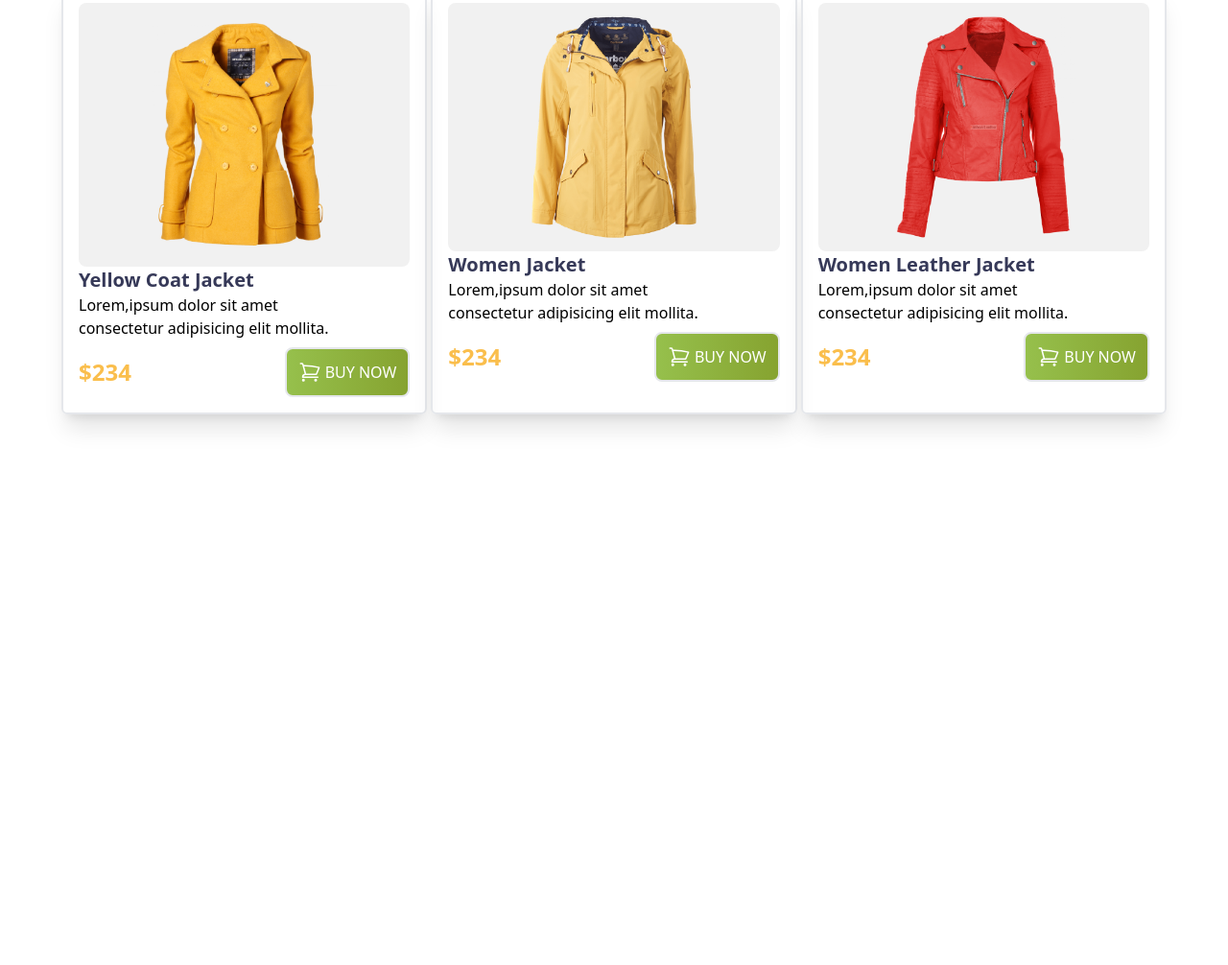
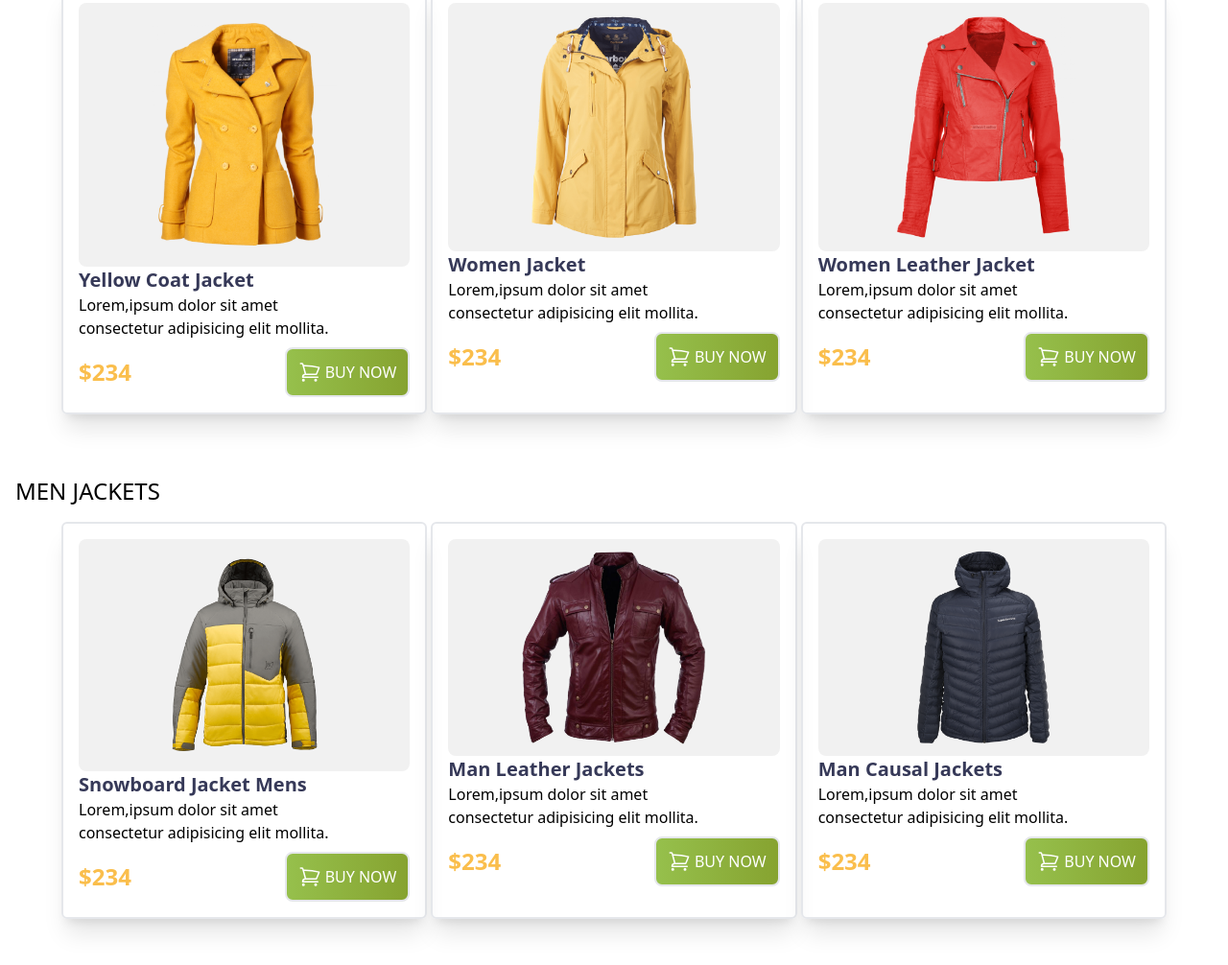
Before and after one commit to Raihan-Uddin-Munna/First-tailwind-website, a plain HTML site: page index.html in a window 1280 px wide. Shown: the part 638-1644 px from the top of the page at 96% size. Before the commit the page ends 1118 px from the top, so only its background shows below. Drawn offline with nearby package versions, Linux system fonts and the light colour scheme.

Commit message:
Added main section

```diff
--- a/index.html
+++ b/index.html
@@ -78,15 +78,15 @@
 
     <main>
 
-        <h1 class="text-2xl p-4 uppercase hover:text-pink-600">Women Jackets</h1>
+        <h1 class="text-2xl p-4 uppercase ">Women Jackets</h1>
         <!-- Girls card -->
-        <section class="mb-8 grid grid-cols-1 md:grid-cols-2 lg:grid-cols-3 justify-normal gap-1 px-4 md:px-16">
+        <section class="mb-8 grid grid-cols-1 md:grid-cols-2 lg:grid-cols-3 md:justify-normal gap-1 px-4 md:px-16">
             <!-- Card-1 -->
             <div class="border-2 w-auto  h-auto p-4 rounded-md shadow-xl mb-4">
                 <div class="bg-[#F1F1F1] p-5 rounded-lg flex justify-center">
                     <img class="w-48 " src="images/jacket-1.png" alt="">
                 </div>
-                <h2 class="text-[#363958] text-xl  text-wrap font-bold hover:text-2xl">Yellow Coat Jacket</h2>
+                <h2 class="text-[#363958] text-xl  text-wrap font-bold  ">Yellow Coat Jacket</h2>
                 <p>Lorem,ipsum dolor sit amet <br> consectetur adipisicing elit mollita.</p>
                 <div class="flex justify-between items-center pt-2">
                     <h1 class="text-[#FABE4C]  text-2xl font-bold ">$234</h1>
@@ -106,7 +106,7 @@
                 <div class="bg-[#F1F1F1] p-3 rounded-lg flex justify-center">
                     <img class="w-48" src="images/jacket-2.png" alt="">
                 </div>
-                <h2 class="text-[#363958] text-xl  text-wrap font-bold hover:text-2xl">Women Jacket</h2>
+                <h2 class="text-[#363958] text-xl  text-wrap font-bold   ">Women Jacket</h2>
                 <p>Lorem,ipsum dolor sit amet <br> consectetur adipisicing elit mollita.</p>
                 <div class="flex justify-between items-center pt-2">
                     <h1 class="text-[#FABE4C]  text-2xl font-bold ">$234</h1>
@@ -122,11 +122,75 @@
             </div>
 
             <!-- Card-3 -->
-            <div class="border-2 w-auto h-auto p-4 rounded-md shadow-xl mb-4">
+            <div class="border-2 w-auto h-auto p-4 rounded-md shadow-xl mb-4 ">
                 <div class="bg-[#F1F1F1] p-3 rounded-lg flex justify-center">
                     <img class="w-48" src="images/jacket-3.png" alt="">
                 </div>
-                <h2 class="text-[#363958] text-xl  text-wrap font-bold hover:text-2xl">Women Leather Jacket</h2>
+                <h2 class="text-[#363958] text-xl  text-wrap font-bold  ">Women Leather Jacket</h2>
+                <p>Lorem,ipsum dolor sit amet <br> consectetur adipisicing elit mollita.</p>
+                <div class="flex justify-between items-center pt-2">
+                    <h1 class="text-[#FABE4C]  text-2xl font-bold ">$234</h1>
+                    <button
+                        class="p-3 bg-gradient-to-r from-[#96C04C] to-[#86a330] border-2 rounded-lg text-white flex gap-1">
+                        <svg xmlns="http://www.w3.org/2000/svg" fill="none" viewBox="0 0 24 24" stroke-width="1.5"
+                            stroke="currentColor" class="size-6 text-white">
+                            <path stroke-linecap="round" stroke-linejoin="round"
+                                d="M2.25 3h1.386c.51 0 .955.343 1.087.835l.383 1.437M7.5 14.25a3 3 0 0 0-3 3h15.75m-12.75-3h11.218c1.121-2.3 2.1-4.684 2.924-7.138a60.114 60.114 0 0 0-16.536-1.84M7.5 14.25 5.106 5.272M6 20.25a.75.75 0 1 1-1.5 0 .75.75 0 0 1 1.5 0Zm12.75 0a.75.75 0 1 1-1.5 0 .75.75 0 0 1 1.5 0Z" />
+                        </svg>
+                        BUY NOW</button>
+                </div>
+            </div>
+
+        </section>
+        <!-- Mens card -->
+        <h2 class="text-2xl uppercase p-4">Men jackets</h2>
+        <section class="mb-8 grid grid-cols-1 md:grid-cols-2 lg:grid-cols-3 md:justify-normal gap-1 px-4 md:px-16">
+            <!-- Card-1 -->
+            <div class="border-2 w-auto  h-auto p-4 rounded-md shadow-xl mb-4">
+                <div class="bg-[#F1F1F1] p-5 rounded-lg flex justify-center">
+                    <img class="w-48 " src="images/jacket-4.png" alt="">
+                </div>
+                <h2 class="text-[#363958] text-xl  text-wrap font-bold  ">Snowboard Jacket Mens</h2>
+                <p>Lorem,ipsum dolor sit amet <br> consectetur adipisicing elit mollita.</p>
+                <div class="flex justify-between items-center pt-2">
+                    <h1 class="text-[#FABE4C]  text-2xl font-bold ">$234</h1>
+                    <button
+                        class="p-3 bg-gradient-to-r from-[#96C04C] to-[#86a330] border-2 rounded-lg text-white flex gap-1">
+                        <svg xmlns="http://www.w3.org/2000/svg" fill="none" viewBox="0 0 24 24" stroke-width="1.5"
+                            stroke="currentColor" class="size-6 text-white">
+                            <path stroke-linecap="round" stroke-linejoin="round"
+                                d="M2.25 3h1.386c.51 0 .955.343 1.087.835l.383 1.437M7.5 14.25a3 3 0 0 0-3 3h15.75m-12.75-3h11.218c1.121-2.3 2.1-4.684 2.924-7.138a60.114 60.114 0 0 0-16.536-1.84M7.5 14.25 5.106 5.272M6 20.25a.75.75 0 1 1-1.5 0 .75.75 0 0 1 1.5 0Zm12.75 0a.75.75 0 1 1-1.5 0 .75.75 0 0 1 1.5 0Z" />
+                        </svg>
+                        BUY NOW</button>
+                </div>
+            </div>
+
+            <!-- Card-2 -->
+            <div class="border-2 w-auto h-auto p-4 rounded-md shadow-xl mb-4">
+                <div class="bg-[#F1F1F1] p-3 rounded-lg flex justify-center">
+                    <img class="w-48" src="images/jacket-5.png" alt="">
+                </div>
+                <h2 class="text-[#363958] text-xl  text-wrap font-bold   ">Man Leather Jackets</h2>
+                <p>Lorem,ipsum dolor sit amet <br> consectetur adipisicing elit mollita.</p>
+                <div class="flex justify-between items-center pt-2">
+                    <h1 class="text-[#FABE4C]  text-2xl font-bold ">$234</h1>
+                    <button
+                        class="p-3 bg-gradient-to-r from-[#96C04C] to-[#86a330] border-2 rounded-lg text-white flex gap-1">
+                        <svg xmlns="http://www.w3.org/2000/svg" fill="none" viewBox="0 0 24 24" stroke-width="1.5"
+                            stroke="currentColor" class="size-6 text-white">
+                            <path stroke-linecap="round" stroke-linejoin="round"
+                                d="M2.25 3h1.386c.51 0 .955.343 1.087.835l.383 1.437M7.5 14.25a3 3 0 0 0-3 3h15.75m-12.75-3h11.218c1.121-2.3 2.1-4.684 2.924-7.138a60.114 60.114 0 0 0-16.536-1.84M7.5 14.25 5.106 5.272M6 20.25a.75.75 0 1 1-1.5 0 .75.75 0 0 1 1.5 0Zm12.75 0a.75.75 0 1 1-1.5 0 .75.75 0 0 1 1.5 0Z" />
+                        </svg>
+                        BUY NOW</button>
+                </div>
+            </div>
+
+            <!-- Card-3 -->
+            <div class="border-2 w-auto h-auto p-4 rounded-md shadow-xl mb-4 ">
+                <div class="bg-[#F1F1F1] p-3 rounded-lg flex justify-center">
+                    <img class="w-48" src="images/jacket-6.png" alt="">
+                </div>
+                <h2 class="text-[#363958] text-xl  text-wrap font-bold  ">Man Causal Jackets</h2>
                 <p>Lorem,ipsum dolor sit amet <br> consectetur adipisicing elit mollita.</p>
                 <div class="flex justify-between items-center pt-2">
                     <h1 class="text-[#FABE4C]  text-2xl font-bold ">$234</h1>
```
